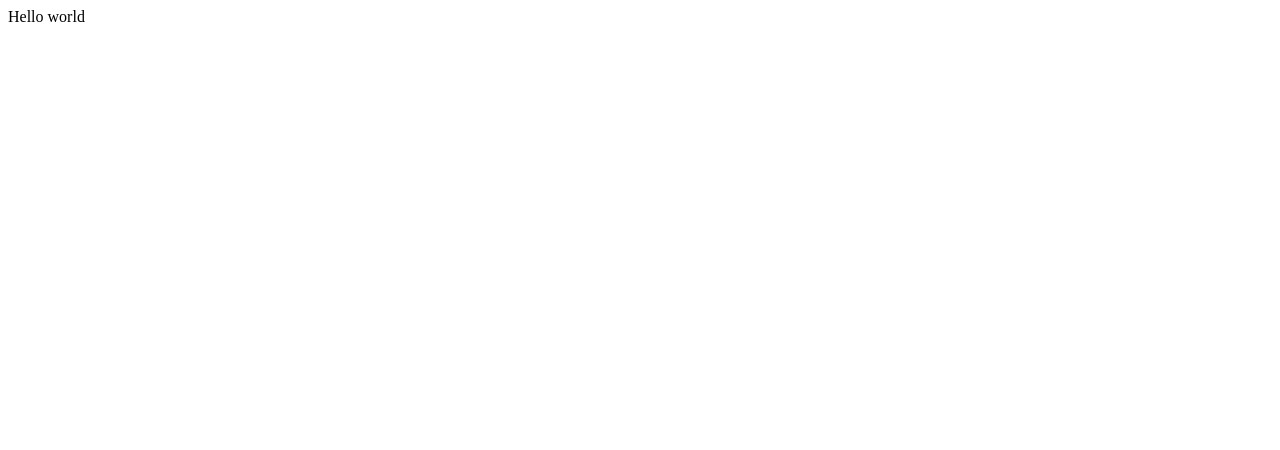
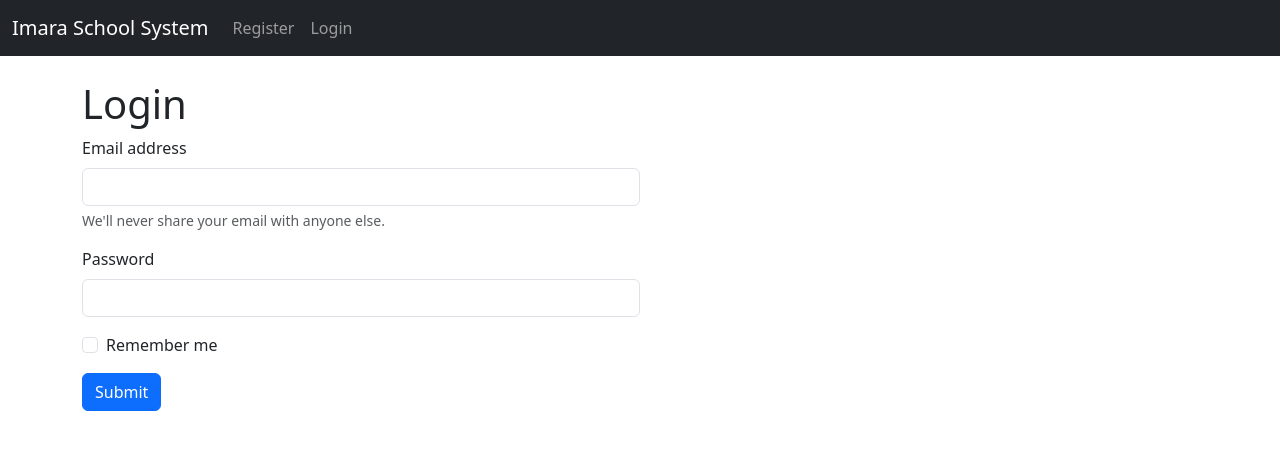
Before and after one commit to Cheruiyot-Aaron/Simple-Django-Project, a Django app: page / in a window 1280 px wide. Before the commit the part shown is almost empty. Shown: the top 450 px of the page. Run offline with Django 5.2, Linux system fonts and the light colour scheme.

Commit message:
added login page - as landing page

```diff
--- /dev/null
+++ b/pages/templates/base.html
@@ -0,0 +1,30 @@
+<!doctype html>
+<html lang="en">
+  <head>
+    <meta charset="utf-8">
+    <meta name="viewport" content="width=device-width, initial-scale=1">
+    <title>Imara School System</title>
+    <link href="https://cdn.jsdelivr.net/npm/bootstrap@5.3.0-alpha1/dist/css/bootstrap.min.css" rel="stylesheet" integrity="sha384-GLhlTQ8iRABdZLl6O3oVMWSktQOp6b7In1Zl3/Jr59b6EGGoI1aFkw7cmDA6j6gD" crossorigin="anonymous">
+  </head>
+  <body>
+    {% include 'navbar.html' %}
+    <div class="container">
+      <br/>
+      {% if messages %}
+        {% for message in messages %}
+          <div class="alert alert-warning alert-dismissible fade show" role="alert">
+            {{ message }}
+            <button type="button" class="btn-close" data-bs-dismiss="alert" aria-label="Close"></button>
+          </div>
+
+
+        {% endfor %}
+      {% endif %}
+
+      {% block content %}
+      {% endblock%}
+    </div>
+
+    <script src="https://cdn.jsdelivr.net/npm/bootstrap@5.3.0-alpha1/dist/js/bootstrap.bundle.min.js" integrity="sha384-w76AqPfDkMBDXo30jS1Sgez6pr3x5MlQ1ZAGC+nuZB+EYdgRZgiwxhTBTkF7CXvN" crossorigin="anonymous"></script>
+  </body>
+</html>
--- a/pages/templates/home.html
+++ b/pages/templates/home.html
@@ -1 +1,25 @@
-<p> Hello world</p>
+{% extends "base.html" %}
+{% block content %}
+<div class="col-md-6 offset -md -3">
+    <h1> Login</h1>
+    <form method ="POST" action ="{% url 'home'%}">
+    {% csrf_token %}
+    <form>
+        <div class="mb-3">
+          <label for="exampleInputEmail1" class="form-label">Email address</label>
+          <input type="email" class="form-control" id="exampleInputEmail1" aria-describedby="emailHelp">
+          <div id="emailHelp" class="form-text">We'll never share your email with anyone else.</div>
+        </div>
+        <div class="mb-3">
+          <label for="exampleInputPassword1" class="form-label">Password</label>
+          <input type="password" class="form-control" id="exampleInputPassword1">
+        </div>
+        <div class="mb-3 form-check">
+          <input type="checkbox" class="form-check-input" id="exampleCheck1">
+          <label class="form-check-label" for="exampleCheck1">Remember me</label>
+        </div>
+        <button type="submit" class="btn btn-primary">Submit</button>
+      </form>
+    </form>
+</div>
+{% endblock %}
--- /dev/null
+++ b/pages/templates/navbar.html
@@ -0,0 +1,38 @@
+<nav class="navbar navbar-expand-lg navbar-dark bg-dark">
+    <div class="container-fluid">
+      <a class="navbar-brand" href="{% url 'home' %}">Imara School System</a>
+      <button class="navbar-toggler" type="button" data-bs-toggle="collapse" data-bs-target="#navbarSupportedContent" aria-controls="navbarSupportedContent" aria-expanded="false" aria-label="Toggle navigation">
+        <span class="navbar-toggler-icon"></span>
+      </button>
+      <div class="collapse navbar-collapse" id="navbarSupportedContent">
+        <ul class="navbar-nav me-auto mb-2 mb-lg-0">
+
+          {% if user.is_authenticated %}
+          {% comment %} <li class="nav-item">
+            <a class="nav-link" href="{% url 'add_record' %}">Home</a>
+          </li>
+          <li class="nav-item">
+            <a class="nav-link" href="{% url 'logout' %}">Solutions</a>
+          </li>
+          <li class="nav-item">
+            <a class="nav-link" href="{% url 'add_record' %}">Add Record</a>
+          </li>
+          <li class="nav-item">
+            <a class="nav-link" href="{% url 'logout' %}">Logout</a>
+          </li>
+   {% endcomment %}
+          {% else %}
+          <li class="nav-item">
+            <a class="nav-link" href="{% url 'register' %}">Register</a>
+          </li>
+          <li class="nav-item">
+            <a class="nav-link" href="{% url 'home' %}">Login</a>
+          </li>
+          {% endif %}
+
+
+        </ul>
+
+      </div>
+    </div>
+  </nav>
```
Also changed, not shown: db.sqlite3, pages/urls.py (line endings or trailing spaces).
